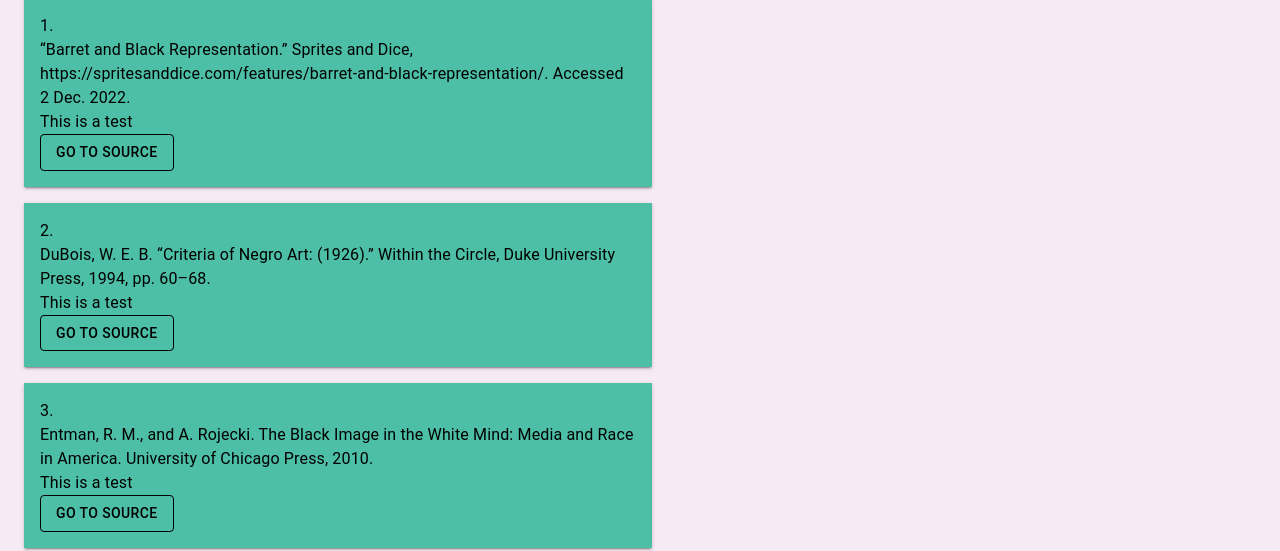
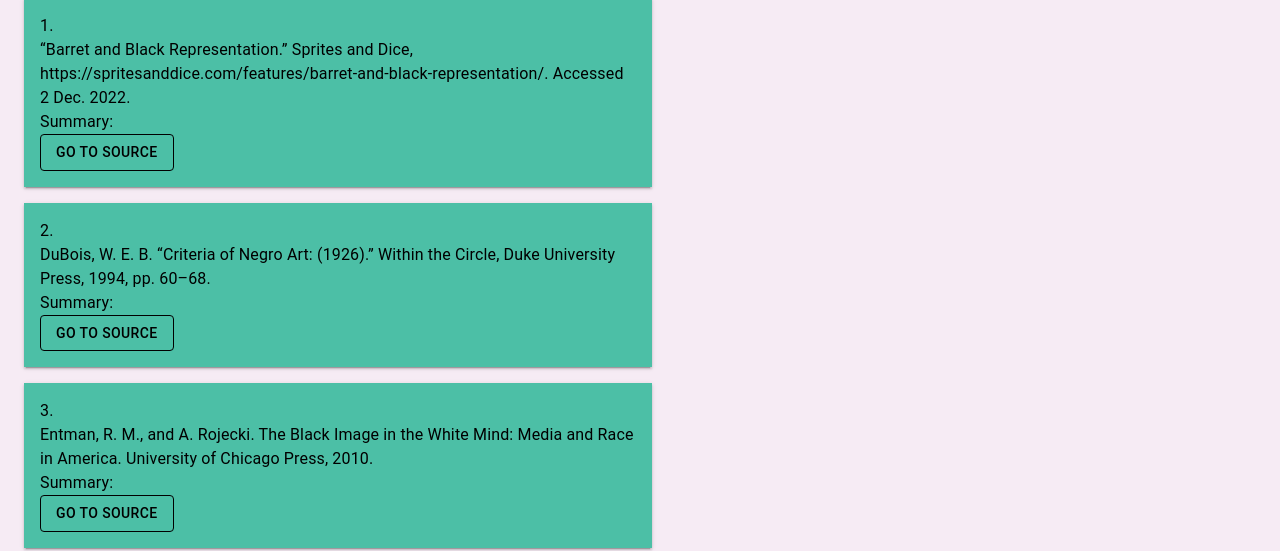
Before and after one commit to AJMosley345/eng-206-finalproject, a Next.js app: page /sources in a window 1280 px wide. Shown: the part 179-730 px from the top of the page. Built offline with nearby package versions, Linux system fonts and the light colour scheme.

Commit message:
Change message under source

```diff
--- a/pages/sources.js
+++ b/pages/sources.js
@@ -5,52 +5,52 @@
 const entries = [
     {
         citation: '“Barret and Black Representation.” Sprites and Dice, https://spritesanddice.com/features/barret-and-black-representation/. Accessed 2 Dec. 2022.',
-        summary: 'This is a test',
+        summary: 'Summary:',
         link: 'https://spritesanddice.com/features/barret-and-black-representation/'
     },
     {
         citation: 'DuBois, W. E. B. “Criteria of Negro Art: (1926).” Within the Circle, Duke University Press, 1994, pp. 60–68.',
-        summary: 'This is a test',
+        summary: 'Summary:',
         link: 'https://allisonbolah.com/site_resources/reading_list/DuBois.pdf'
     },
     {
         citation: 'Entman, R. M., and A. Rojecki. The Black Image in the White Mind: Media and Race in America. University of Chicago Press, 2010.',
-        summary: 'This is a test',
+        summary: 'Summary:',
         link: 'https://books.google.com/books?id=RWhEm5Q7jdAC&lpg=PR7&ots=oLvYqyydpw&dq=black%20image%20in%20the%20white%20mind&lr&pg=PR7#v=onepage&q=black%20image%20in%20the%20white%20mind&f=false'
     },
     {
         citation: 'Henry, Jasmine. “Why Are Black Video Game Characters so Controversial?” New Normative, 12 Dec. 2016, https://newnormative.com/2016/12/12/black-video-game-characters-controversial/.',
-        summary: 'This is a test',
+        summary: 'Summary:',
         link: 'https://newnormative.com/2016/12/12/black-video-game-characters-controversial/'
     },
     {
         citation: 'Independent Lens. “Leveling up Representation: Depictions of People of Color in Video Games.” Independent Lens, 22 Dec. 2020, https://www.pbs.org/independentlens/blog/leveling-up-representation-depictions-of-people-of-color-in-video-games/.',
-        summary: 'This is a test',
+        summary: 'Summary:',
         link: 'https://www.pbs.org/independentlens/blog/leveling-up-representation-depictions-of-people-of-color-in-video-games/'
     },
     {
         citation: 'Nailah Avery, J. “Behind the Movement to Create More Black Video Game Characters.” The New York Times, The New York Times, 17 Jan. 2022, https://www.nytimes.com/2022/01/17/crosswords/video-games-black-characters.html.',
-        summary: 'This is a test',
+        summary: 'Summary:',
         link: 'https://www.nytimes.com/2022/01/17/crosswords/video-games-black-characters.html'
     },
     {
         citation: 'Norwood, Rico. “Coding Blackness: A History of Black Video Game Characters.” Wired, Feb. 2021, https://www.wired.com/story/black-character-history-video-games/.',
-        summary: 'This is a test',
+        summary: 'Summary:',
         link: 'https://www.wired.com/story/black-character-history-video-games/'
     },
     {
         citation: "Ong, Sandy. “The Video Game Industry's Problem with Racial Diversity.” Newsweek, 13 Oct. 2016, https://www.newsweek.com/2016/10/21/video-games-race-black-protagonists-509328.html.",
-        summary: 'This is a test',
+        summary: 'Summary:',
         link: 'https://www.newsweek.com/2016/10/21/video-games-race-black-protagonists-509328.html'
     },
     {
         citation: 'Peckham, Eric. “Confronting Racial Bias in Video Games.” TechCrunch, June 2020, https://techcrunch.com/2020/06/21/confronting-racial-bias-in-video-games/.',
-        summary: 'This is a test',
+        summary: 'Summary:',
         link: 'https://techcrunch.com/2020/06/21/confronting-racial-bias-in-video-games/'
     },
     {
         citation: 'Taylor, Paul. “Black Aesthetics.” Philosophy Compass, vol. 5, no. 1, 2010, pp. 1–15, https://doi.org10.1111/j.1747-9991.2009.00263.x.',
-        summary: 'This is a test',
+        summary: 'Summary:',
         link: 'https://sites.hampshire.edu/blackaesthetics/files/2017/03/taylorpaul-blackaesthetics.pdf'
     },
 ]
```
